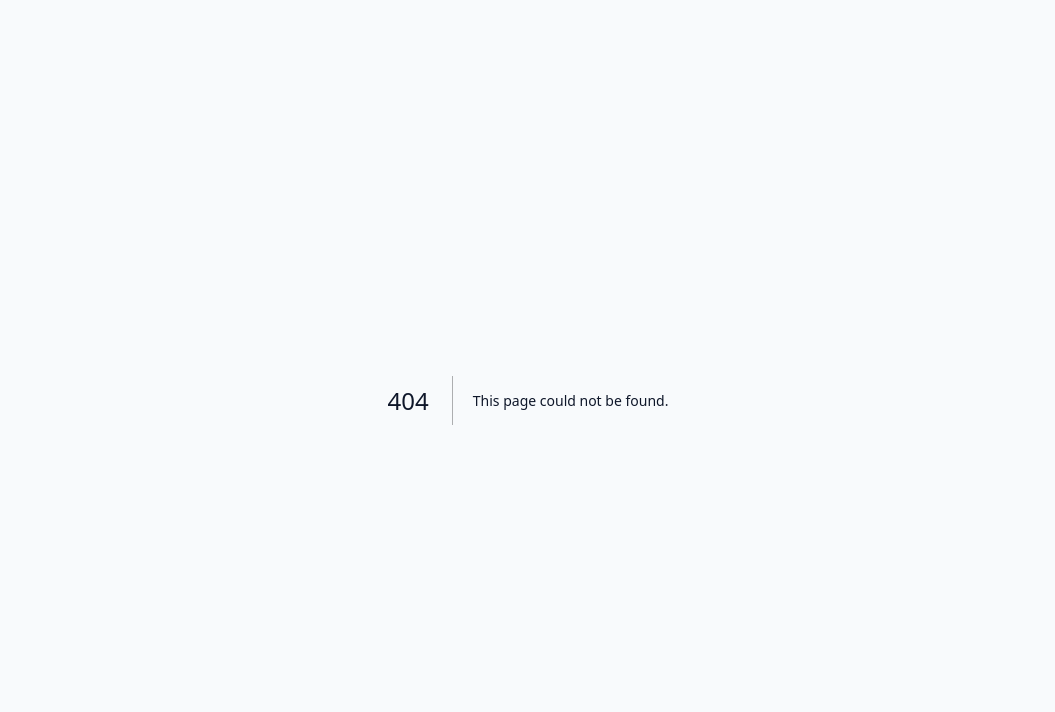
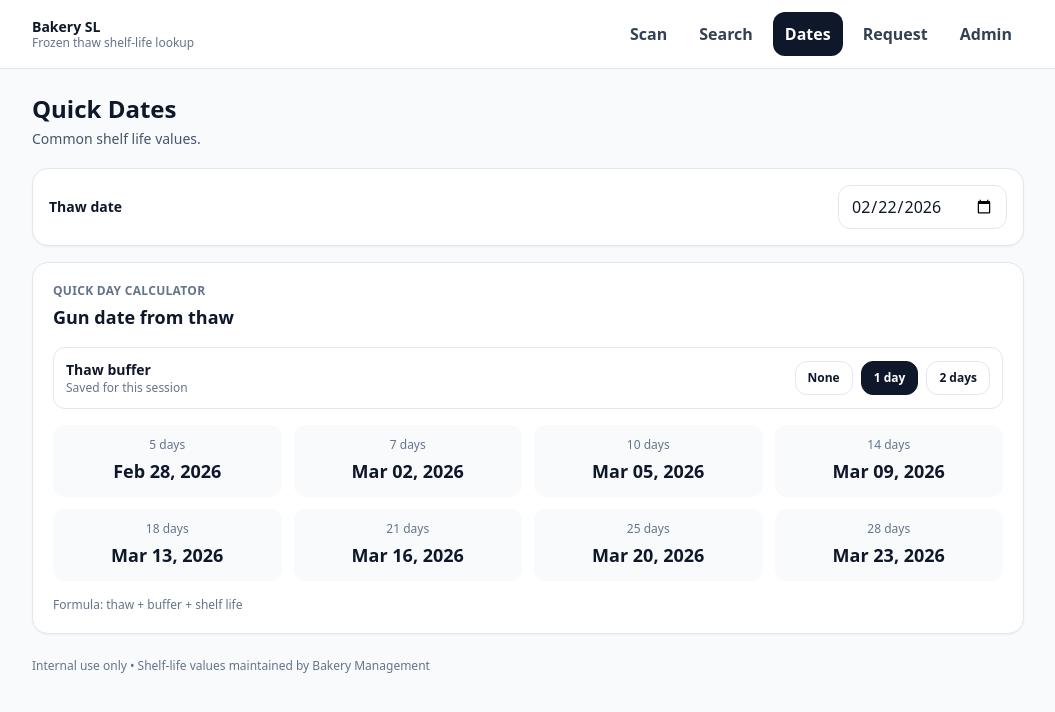
Before and after one commit to AT1XX/shelf-life, a Next.js app: page /dates in a window 1280 px wide. Before the commit this address had no page. Shown: the top 712 px of the page, without its empty margins (112-1167 px from the left). Built offline with nearby package versions, Linux system fonts and the light colour scheme.

Commit message:
Added quick dates section

```diff
--- /dev/null
+++ b/src/app/dates/page.tsx
@@ -0,0 +1,40 @@
+"use client";
+
+import { useMemo, useState } from "react";
+import Shell from "@/components/Shell";
+import QuickDaysCard from "@/components/QuickDaysCard";
+
+function toDateInputValue(d: Date) {
+  const x = new Date(d);
+  x.setHours(0, 0, 0, 0);
+  return x.toISOString().slice(0, 10);
+}
+
+export default function DatesPage() {
+  const [thawDateStr, setThawDateStr] = useState(() => toDateInputValue(new Date()));
+  const thawDate = useMemo(() => new Date(thawDateStr + "T00:00:00"), [thawDateStr]);
+
+  return (
+    <Shell title="Quick Dates" subtitle="Common shelf life values.">
+      <div className="rounded-2xl border border-slate-200 bg-white p-4 shadow-sm">
+        <div className="flex items-center justify-between gap-3">
+          <div>
+            <p className="text-sm font-semibold text-slate-900">Thaw date</p>
+          </div>
+
+          <input
+            type="date"
+            value={thawDateStr}
+            onChange={(e) => setThawDateStr(e.target.value)}
+            className="rounded-xl border border-slate-200 bg-white px-3 h-11 text-[16px] outline-none focus:ring-2 focus:ring-slate-300"
+            style={{ WebkitAppearance: "none" }}
+          />
+        </div>
+      </div>
+
+      <div className="mt-4">
+        <QuickDaysCard thawDate={thawDate} />
+      </div>
+    </Shell>
+  );
+}
--- a/src/app/scan/page.tsx
+++ b/src/app/scan/page.tsx
@@ -4,6 +4,7 @@ import { useEffect, useMemo, useRef, useState } from "react";
 import { BrowserMultiFormatReader } from "@zxing/browser";
 import Shell from "@/components/Shell";
 import ProductResultCard from "@/components/ProductResultCard";
+import QuickDaysCard from "@/components/QuickDaysCard";
 
 type ProductDTO = {
   barcode: string;
@@ -331,6 +332,8 @@ export default function ScanPage() {
             <div className="rounded-2xl border border-dashed border-slate-300 bg-white p-6 text-sm text-slate-600">
               Scan a product to see shelf life and the gun date.
             </div>
+
+
           )}
         </div>
       </div>
--- a/src/app/search/page.tsx
+++ b/src/app/search/page.tsx
@@ -59,6 +59,8 @@ function SwipeableSheet({
   subtitle?: string;
 }) {
   const sheetRef = useRef<HTMLDivElement | null>(null);
+  const contentRef = useRef<HTMLDivElement | null>(null);
+
   const startY = useRef<number | null>(null);
   const currentY = useRef(0);
   const [dragging, setDragging] = useState(false);
@@ -92,35 +94,50 @@ function SwipeableSheet({
     };
   }, []);
 
-  // Important: swipe ONLY from the handle area to avoid fighting scroll content
-  function onHandleTouchStart(e: React.TouchEvent) {
+  function resetTransform() {
+    if (sheetRef.current) sheetRef.current.style.transform = "translateY(0)";
+    currentY.current = 0;
+    startY.current = null;
+  }
+
+  // ✅ Start dragging ONLY if sheet content is scrolled to top
+  function onTouchStart(e: React.TouchEvent) {
+    const scroller = contentRef.current;
+    const scrollTop = scroller ? scroller.scrollTop : 0;
+
+    // If user is mid-scroll in content, don't begin dismiss gesture
+    if (scrollTop > 0) return;
+
     startY.current = e.touches[0].clientY;
     setDragging(true);
   }
 
-  function onHandleTouchMove(e: React.TouchEvent) {
+  function onTouchMove(e: React.TouchEvent) {
     if (startY.current === null) return;
+
     const delta = e.touches[0].clientY - startY.current;
 
+    // Only drag down
     if (delta > 0) {
       currentY.current = delta;
-      if (sheetRef.current) {
-        sheetRef.current.style.transform = `translateY(${delta}px)`;
-      }
+      if (sheetRef.current) sheetRef.current.style.transform = `translateY(${delta}px)`;
+
+      // ✅ Prevent iOS rubber-band scroll while dismissing
+      e.preventDefault();
     }
   }
 
-  function onHandleTouchEnd() {
+  function onTouchEnd() {
+    if (startY.current === null) return;
+
     setDragging(false);
 
     if (currentY.current > 120) {
       onClose();
-    } else {
-      if (sheetRef.current) sheetRef.current.style.transform = "translateY(0)";
+      return;
     }
 
-    startY.current = null;
-    currentY.current = 0;
+    resetTransform();
   }
 
   return (
@@ -139,27 +156,24 @@ function SwipeableSheet({
         className={[
           "absolute inset-x-0 bottom-0 mx-auto max-w-5xl",
           "rounded-t-2xl border border-slate-200 bg-white shadow-2xl",
-          "transition-transform duration-200",
-          dragging ? "duration-0" : "",
+          "transition-transform",
+          dragging ? "duration-0" : "duration-200",
         ].join(" ")}
         role="dialog"
         aria-modal="true"
         style={{
-          // safe area for iPhone home indicator
           paddingBottom: "max(env(safe-area-inset-bottom), 12px)",
+          // Important: allow touch gestures
           touchAction: "pan-y",
         }}
+        // ✅ Swipe down anywhere on the sheet container
+        onTouchStart={onTouchStart}
+        onTouchMove={onTouchMove}
+        onTouchEnd={onTouchEnd}
       >
-        {/* Handle area (swipe here) */}
-        <div
-          className="pt-3"
-          onTouchStart={onHandleTouchStart}
-          onTouchMove={onHandleTouchMove}
-          onTouchEnd={onHandleTouchEnd}
-        >
-          <div className="flex justify-center">
-            <div className="h-1.5 w-10 rounded-full bg-slate-300" />
-          </div>
+        {/* Handle (still nice visually, but no longer required) */}
+        <div className="flex justify-center pt-3">
+          <div className="h-1.5 w-10 rounded-full bg-slate-300" />
         </div>
 
         {/* Header */}
@@ -176,8 +190,11 @@ function SwipeableSheet({
           </button>
         </div>
 
-        {/* Content scrolls (not the page) */}
-        <div className="max-h-[75vh] overflow-auto overscroll-contain">
+        {/* Content scrolls */}
+        <div
+          ref={contentRef}
+          className="max-h-[75vh] overflow-auto overscroll-contain"
+        >
           {children}
         </div>
       </div>
--- /dev/null
+++ b/src/components/QuickDaysCard.tsx
@@ -0,0 +1,114 @@
+"use client";
+
+import { useMemo, useEffect, useState } from "react";
+import { computeWriteDate, formatGunDate, startOfDayLocal } from "@/lib/dates";
+
+const QUICK_DAYS = [5, 7, 10, 14, 18, 21, 25, 28];
+const THAW_BUFFER_KEY = "thawBufferDays";
+
+function pill(active: boolean) {
+  return [
+    "rounded-xl px-3 py-2 text-xs font-semibold border transition",
+    active
+      ? "bg-slate-900 text-white border-slate-900"
+      : "bg-white text-slate-900 border-slate-200 hover:bg-slate-50",
+  ].join(" ");
+}
+
+export default function QuickDaysCard({ thawDate }: { thawDate: Date }) {
+  const thaw = startOfDayLocal(thawDate);
+
+  const [buffer, setBuffer] = useState<number>(1);
+
+  useEffect(() => {
+    try {
+      const raw = sessionStorage.getItem(THAW_BUFFER_KEY);
+      if (raw) {
+        const n = Number(raw);
+        if ([0, 1, 2].includes(n)) setBuffer(n);
+      }
+    } catch {}
+  }, []);
+
+  useEffect(() => {
+    try {
+      sessionStorage.setItem(THAW_BUFFER_KEY, String(buffer));
+    } catch {}
+  }, [buffer]);
+
+  const results = useMemo(() => {
+    return QUICK_DAYS.map((days) => ({
+      days,
+      date: computeWriteDate(thaw, days, buffer),
+    }));
+  }, [thaw, buffer]);
+
+  return (
+    <div className="rounded-2xl border border-slate-200 bg-white p-5 shadow-sm space-y-4">
+      <div>
+        <p className="text-xs font-semibold uppercase tracking-wide text-slate-500">
+          Quick Day Calculator
+        </p>
+        <h2 className="text-lg font-semibold mt-1">
+          Gun date from thaw
+        </h2>
+      </div>
+
+      {/* buffer selector */}
+      <div className="flex items-center justify-between gap-3 rounded-xl border border-slate-200 bg-white p-3">
+        <div>
+          <p className="text-sm font-semibold text-slate-900">Thaw buffer</p>
+          <p className="text-xs text-slate-500">Saved for this session</p>
+        </div>
+
+        <div className="flex gap-2">
+          <button
+            type="button"
+            className={pill(buffer === 0)}
+            onClick={() => setBuffer(0)}
+          >
+            None
+          </button>
+
+          <button
+            type="button"
+            className={pill(buffer === 1)}
+            onClick={() => setBuffer(1)}
+          >
+            1 day
+          </button>
+
+          <button
+            type="button"
+            className={pill(buffer === 2)}
+            onClick={() => setBuffer(2)}
+          >
+            2 days
+          </button>
+        </div>
+      </div>
+
+      {/* grid results */}
+      <div className="grid grid-cols-2 gap-3 sm:grid-cols-4">
+        {results.map((r) => (
+          <div
+            key={r.days}
+            className="rounded-xl bg-slate-50 p-3 text-center"
+          >
+            <p className="text-xs text-slate-500">
+              {r.days} days
+            </p>
+
+            <p className="text-lg font-semibold mt-1">
+              {formatGunDate(r.date)}
+            </p>
+          </div>
+        ))}
+      </div>
+
+      <p className="text-xs text-slate-500">
+        Formula: thaw + buffer + shelf life
+      </p>
+    </div>
+  );
+}
--- a/src/components/Shell.tsx
+++ b/src/components/Shell.tsx
@@ -99,6 +99,7 @@ export default function Shell({
             <nav className="hidden md:flex items-center gap-2">
               <NavLink href="/scan">Scan</NavLink>
               <NavLink href="/search">Search</NavLink>
+              <NavLink href="/dates">Dates</NavLink>
               <NavLink href="/request">Request</NavLink>
               <NavLink href="/admin">Admin</NavLink>
             </nav>
@@ -109,7 +110,7 @@ export default function Shell({
             <div className="flex flex-1 items-center gap-2">
               <NavLink href="/scan">Scan</NavLink>
               <NavLink href="/search">Search</NavLink>
-              <NavLink href="/request">Request</NavLink>
+              <NavLink href="/dates">Dates</NavLink>
             </div>
 
             <div className="relative" ref={moreRef}>
@@ -128,6 +129,14 @@ export default function Shell({
                   className="absolute right-0 z-50 mt-2 w-[min(92vw,18rem)] overflow-hidden rounded-2xl border border-slate-200 bg-white shadow-lg"
                   role="menu"
                 >
+                  <Link
+                    href="/request"
+                    onClick={() => setMoreOpen(false)}
+                    className="block px-4 py-3 text-[16px] font-semibold text-slate-800 hover:bg-slate-50"
+                    role="menuitem"
+                  >
+                    Request
+                  </Link>
                   <Link
                     href="/admin"
                     onClick={() => setMoreOpen(false)}
```
